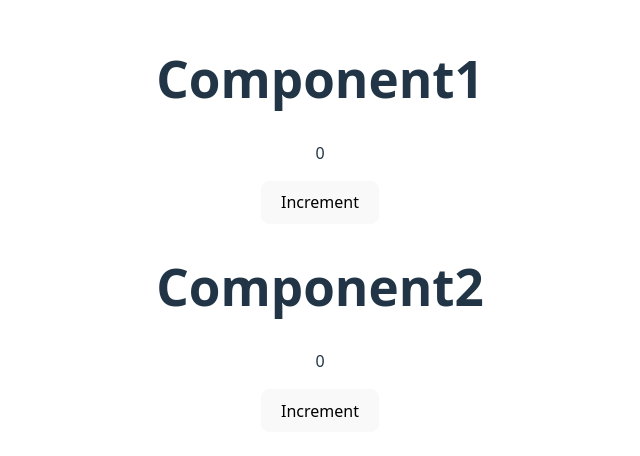
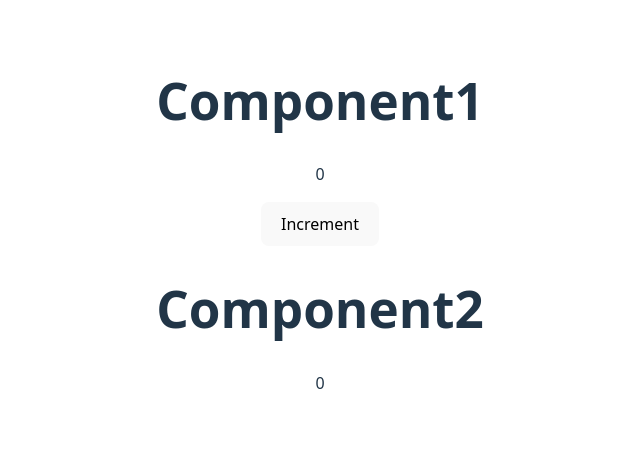
Before and after one commit to SEONGMINY/react-global-state, a React (Vite) app: page / in a window 1280 px wide. Shown: the part 176-632 px from the top of the page, without its empty margins (320-960 px from the left). Built offline with nearby package versions, Linux system fonts and the light colour scheme.

Commit message:
feat: store selector

```diff
--- a/src/components/Component2.tsx
+++ b/src/components/Component2.tsx
@@ -1,23 +1,16 @@
-import useStore from "../hooks/useStore";
+import useStoreSelector from "../hooks/useStoreSelector";
 import { countStore } from "../store/countStore";
 
+const storeCount2 = (state: ReturnType<typeof countStore.getState>) =>
+  state.count2;
+
 const Component2 = () => {
-  const [count, setCount] = useStore(countStore);
+  const count2 = useStoreSelector(countStore, storeCount2);
 
   return (
     <div>
       <h1>Component2</h1>
-      <p>{count.count2}</p>
-      <button
-        onClick={() =>
-          setCount((prev) => ({
-            ...prev,
-            count2: prev.count2 + 1,
-          }))
-        }
-      >
-        Increment
-      </button>
+      <p>{count2}</p>
     </div>
   );
 };
--- /dev/null
+++ b/src/hooks/useStoreSelector.ts
@@ -0,0 +1,10 @@
+import { useCallback, useSyncExternalStore } from "react";
+import { Store } from "../store/createStore";
+
+const useStoreSelector = <T, S>(store: Store<T>, selector: (state: T) => S) => {
+  return useSyncExternalStore(
+    store.subscribe,
+    useCallback(() => selector(store.getState()), [store, selector])
+  );
+};
+export default useStoreSelector;
```
